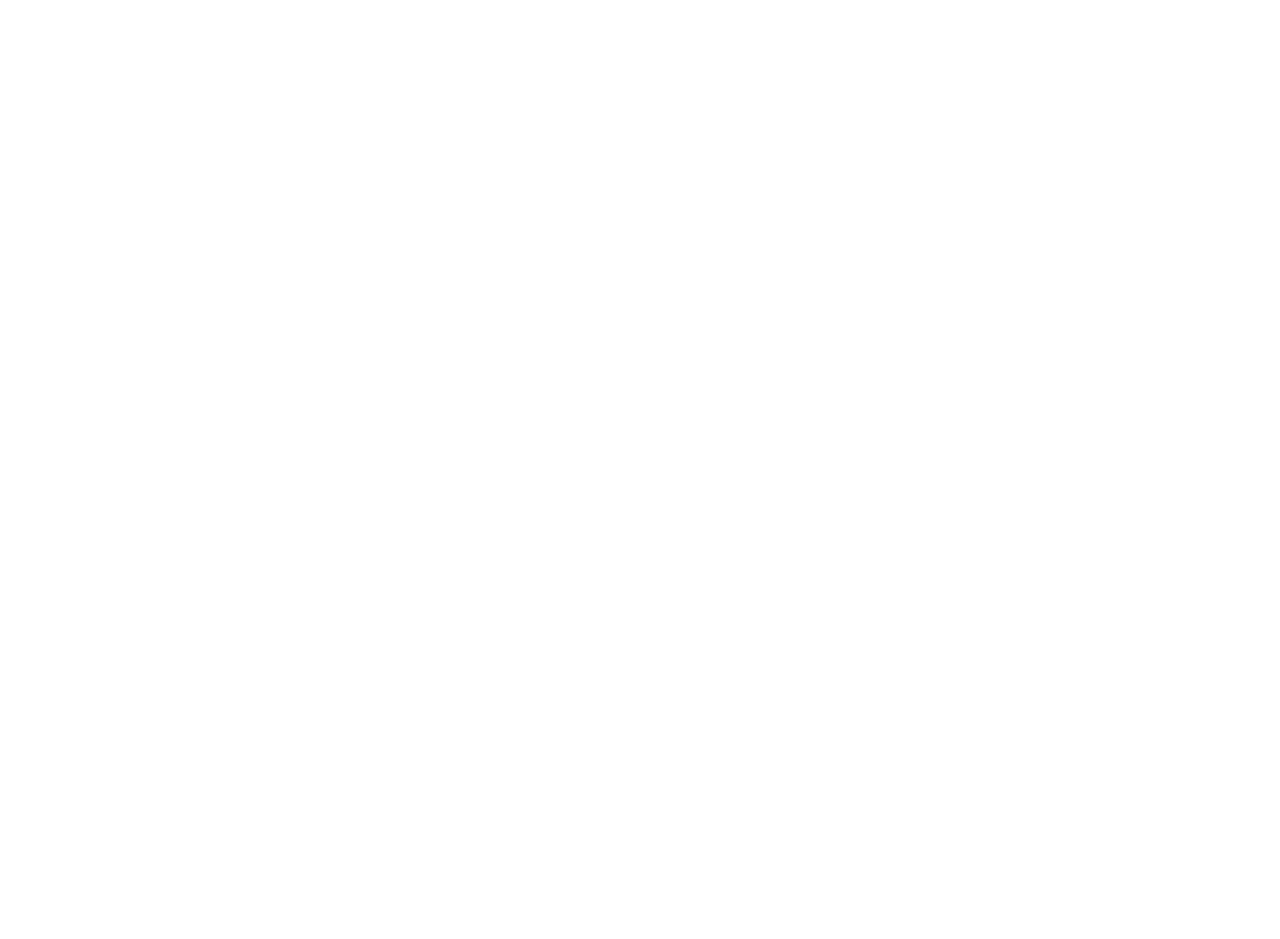
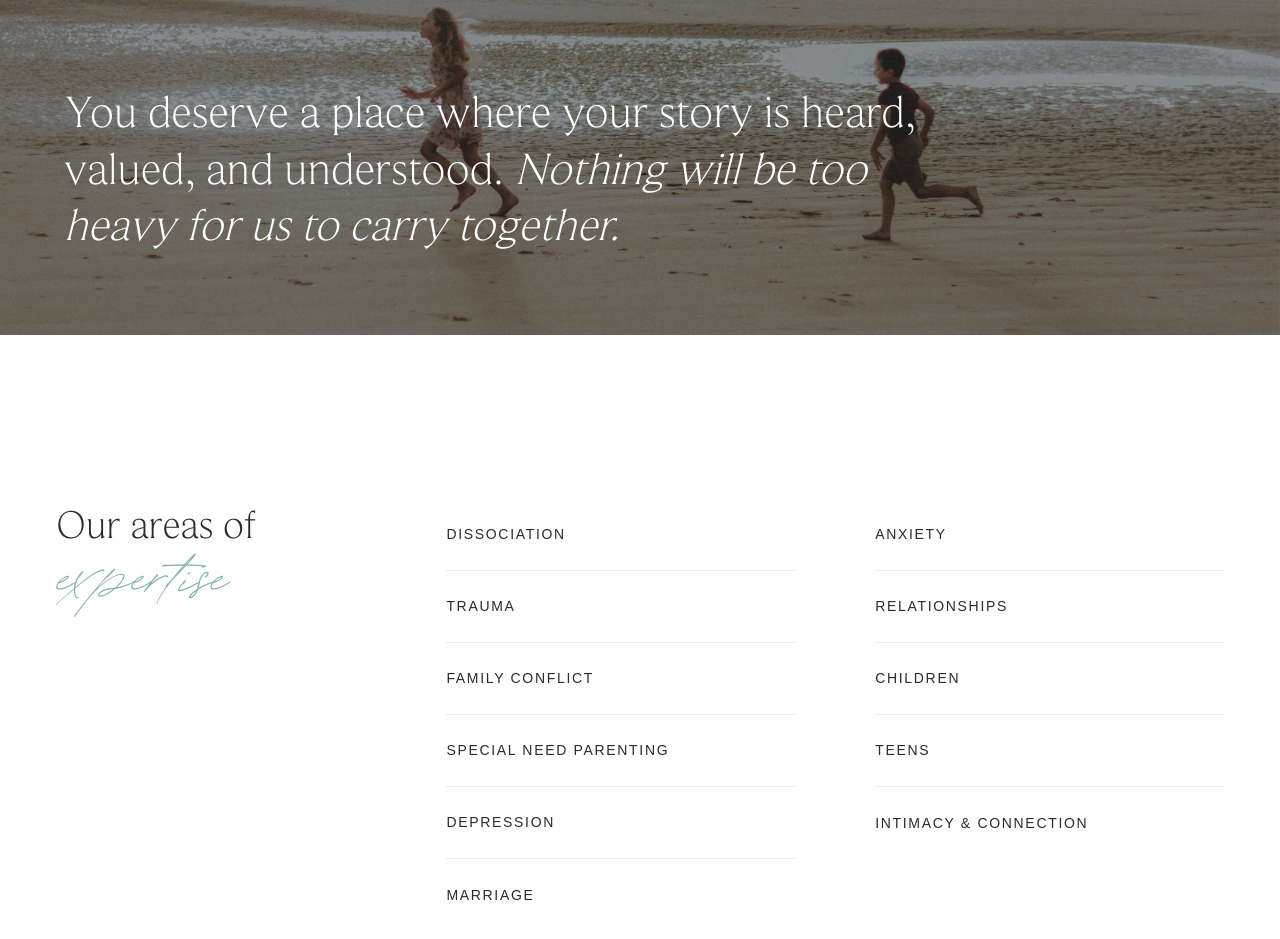
Before and after one commit to ShrabanaG/static_homepage_clone, a Next.js app: page /home in a window 1280 px wide. Shown: the part 2814-3753 px from the top of the page. Before the commit the page ends 2603 px from the top, so only its background shows below. Built offline with nearby package versions, Linux system fonts and the light colour scheme.

Commit message:
feat: expertise section is added

```diff
--- a/src/app/assets/index.js
+++ b/src/app/assets/index.js
@@ -5,3 +5,4 @@
 export { default as HelpImage1 } from "./images/Help_Image_1.webp";
 export { default as HelpImage2 } from "./images/Help_Image_2.webp";
 export { default as HelpImage3 } from "./images/Help_Image_3.webp";
+export { default as SectionImage } from "./images/Section_Image.webp";
--- /dev/null
+++ b/src/app/components/ExpertiseSection.jsx
@@ -0,0 +1,40 @@
+import { expertiseContent } from "../constants";
+
+const ExpertiseSection = () => {
+  const leftColumn = expertiseContent.slice(0, 6);
+  const rightColumn = expertiseContent.slice(6);
+
+  return (
+    <section className="content-wrapper">
+      <div className="grid grid-cols-1 gap-5  px-6  lg:grid-cols-[30%_1fr] lg:gap-10 lg:px-14 lg:py-8">
+        {/* Heading */}
+        <h1 className="flex flex-row gap-2 text-[30px] leading-[1.35] text-black-primary lg:flex-col lg:gap-0 lg:text-[40px]">
+          <span>Our areas of</span>
+          <em className="text-text-strong">expertise</em>
+        </h1>
+
+        {/* Expertise columns */}
+        <div className="grid grid-cols-1 gap-x-10 sm:grid-cols-2 lg:gap-x-20">
+          {[leftColumn, rightColumn].map((column, columnIndex) => (
+            <div key={columnIndex} className="flex flex-col">
+              {column.map((item, index) => (
+                <div
+                  key={item}
+                  className={`flex min-h-18 items-center py-5 font-sans text-sm uppercase tracking-[0.12em] text-black-primary  ${
+                    index !== column.length - 1
+                      ? "border-b border-[#eee9e2]"
+                      : ""
+                  }`}
+                >
+                  {item}
+                </div>
+              ))}
+            </div>
+          ))}
+        </div>
+      </div>
+    </section>
+  );
+};
+
+export default ExpertiseSection;
--- /dev/null
+++ b/src/app/components/ImageSection.jsx
@@ -0,0 +1,31 @@
+import Image from "next/image";
+
+import { SectionImage } from "../assets";
+
+const ImageSection = () => {
+  return (
+    <section className="content-wrapper">
+      <div className="h-120 w-full  relative">
+        <Image
+          src={SectionImage}
+          alt="Kids Running At The beach"
+          fill
+          sizes="100vw"
+          className="object-cover object-center"
+        />
+        <div className="absolute bg-black-primary/50 inset-0" />
+        <p className="absolute inset-x-0 bottom-0 right-[20%] z-10 px-6 pb-10 font-large-heading text-[30px] leading-tight text-white sm:px-10 sm:pb-14 lg:px-16 lg:pb-20 lg:text-[45.5px]">
+          <span>
+            You deserve a place where your story is heard, valued, and
+            understood.{" "}
+          </span>
+          <span className="italic">
+            Nothing will be too heavy for us to carry together.
+          </span>
+        </p>
+      </div>
+    </section>
+  );
+};
+
+export default ImageSection;
--- a/src/app/constants/index.js
+++ b/src/app/constants/index.js
@@ -26,3 +26,17 @@
     desc: "Kids need support, too. We help them process big emotions, cope with challenging family situations, build coping skills, and feel understood, while also working closely with their parents to create a nurturing environment.",
   },
 ];
+
+export const expertiseContent = [
+  "Dissociation",
+  "Trauma",
+  "Family Conflict",
+  "Special Need Parenting",
+  "Depression",
+  "Marriage",
+  "Anxiety",
+  "Relationships",
+  "Children",
+  "Teens",
+  "Intimacy & Connection",
+];
--- a/src/app/globals.css
+++ b/src/app/globals.css
@@ -85,3 +85,10 @@
   padding-top: 65.824px;
   padding-bottom: 65.824px;
 }
+
+@media screen and (max-width: 600px) {
+  .content-wrapper {
+    padding-top: 40px;
+    padding-bottom: 40px;
+  }
+}
--- a/src/app/home/page.jsx
+++ b/src/app/home/page.jsx
@@ -1,4 +1,6 @@
+import ExpertiseSection from "../components/ExpertiseSection";
 import Header from "../components/Header";
+import ImageSection from "../components/ImageSection";
 import WhoWeHelpSection from "../components/WhoWeHelpsection";
 
 const Home = () => {
@@ -6,6 +8,8 @@
     <div>
       <Header />
       <WhoWeHelpSection />
+      <ImageSection />
+      <ExpertiseSection />
     </div>
   );
 };
```
Also changed, not shown: src/app/assets/images/Section_Image.webp (added).
